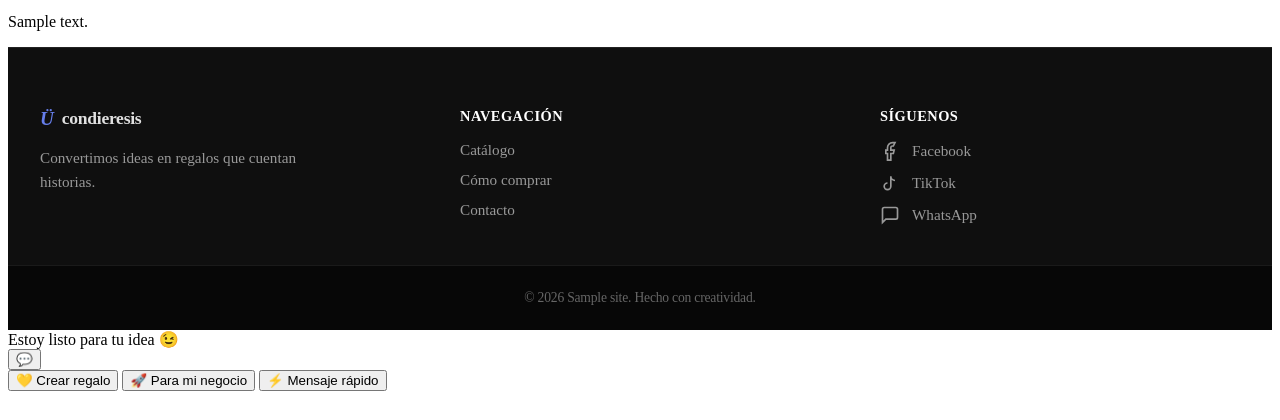
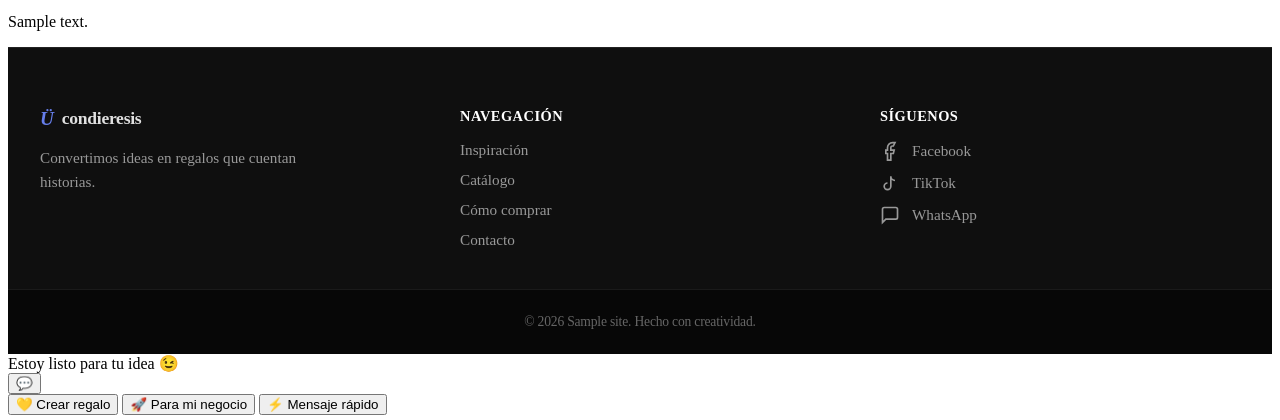
Before and after one commit to KimahriR/ucondieresis-wordpress, a WordPress theme: template wp-content/themes/ucondieresis/page.php in a window 1280 px wide. Shown: the part 54-474 px from the top of the page. Run offline with PHP 8.4 and a stand-in for WordPress, Linux system fonts and the light colour scheme; the site name, menu and one post (Sample post) are stand-ins, and other content is empty.

Commit message:
feat: Fix catalog archive page, .htaccess rewrite rules, and update header/footer navigation links
- Fixed archive-catalogo.php by adding missing get_footer() call
- Created proper .htaccess with mod_rewrite rules for WordPress permalinks
- Updated header-nav.php: All section links now use home_url() for consistency
  * Inspiración → /#productos
  * Catálogo → /catalogos
  * Cómo comprar → /#how-to-buy
  * Contacto → /#cta-contact
- Updated footer.php: Navigation links match header structure
- All links now properly redirect to respective sections from any page
- Catalog posts (Kit Padrinos, Día de la Mujer, Bebé en Camino, San Valentín) now accessible at /catalogos/

```diff
--- a/wp-content/themes/ucondieresis/template-parts/global/footer.php
+++ b/wp-content/themes/ucondieresis/template-parts/global/footer.php
@@ -31,9 +31,10 @@ if (!defined('ABSPATH')) {
         <div class="site-footer__column site-footer__nav-column">
             <h4 class="site-footer__column-title"><?php esc_html_e('Navegación', 'ucondieresis'); ?></h4>
             <ul class="site-footer__nav-list">
+                <li><a href="<?php echo esc_url(home_url('/#productos')); ?>" class="site-footer__link"><?php esc_html_e('Inspiración', 'ucondieresis'); ?></a></li>
                 <li><a href="<?php echo esc_url(home_url('/catalogos')); ?>" class="site-footer__link"><?php esc_html_e('Catálogo', 'ucondieresis'); ?></a></li>
-                <li><a href="#how-to-buy" class="site-footer__link"><?php esc_html_e('Cómo comprar', 'ucondieresis'); ?></a></li>
-                <li><a href="#cta-contact" class="site-footer__link"><?php esc_html_e('Contacto', 'ucondieresis'); ?></a></li>
+                <li><a href="<?php echo esc_url(home_url('/#how-to-buy')); ?>" class="site-footer__link"><?php esc_html_e('Cómo comprar', 'ucondieresis'); ?></a></li>
+                <li><a href="<?php echo esc_url(home_url('/#cta-contact')); ?>" class="site-footer__link"><?php esc_html_e('Contacto', 'ucondieresis'); ?></a></li>
             </ul>
         </div>
 
--- a/wp-content/themes/ucondieresis/template-parts/global/header-nav.php
+++ b/wp-content/themes/ucondieresis/template-parts/global/header-nav.php
@@ -36,7 +36,7 @@ if (!defined('ABSPATH')) {
         <div class="site-header__menu-wrapper" id="site-header-menu-wrapper">
             <ul class="site-header__menu" id="site-header-menu">
                 <li class="site-header__menu-item">
-                    <a href="#productos" class="site-header__menu-link">
+                    <a href="<?php echo esc_url(home_url('/#productos')); ?>" class="site-header__menu-link">
                         <?php esc_html_e('Inspiración', 'ucondieresis'); ?>
                     </a>
                 </li>
@@ -46,12 +46,12 @@ if (!defined('ABSPATH')) {
                     </a>
                 </li>
                 <li class="site-header__menu-item">
-                    <a href="#how-to-buy" class="site-header__menu-link">
+                    <a href="<?php echo esc_url(home_url('/#how-to-buy')); ?>" class="site-header__menu-link">
                         <?php esc_html_e('Cómo comprar', 'ucondieresis'); ?>
                     </a>
                 </li>
                 <li class="site-header__menu-item">
-                    <a href="#cta-contact" class="site-header__menu-link">
+                    <a href="<?php echo esc_url(home_url('/#cta-contact')); ?>" class="site-header__menu-link">
                         <?php esc_html_e('Contacto', 'ucondieresis'); ?>
                     </a>
                 </li>
```
